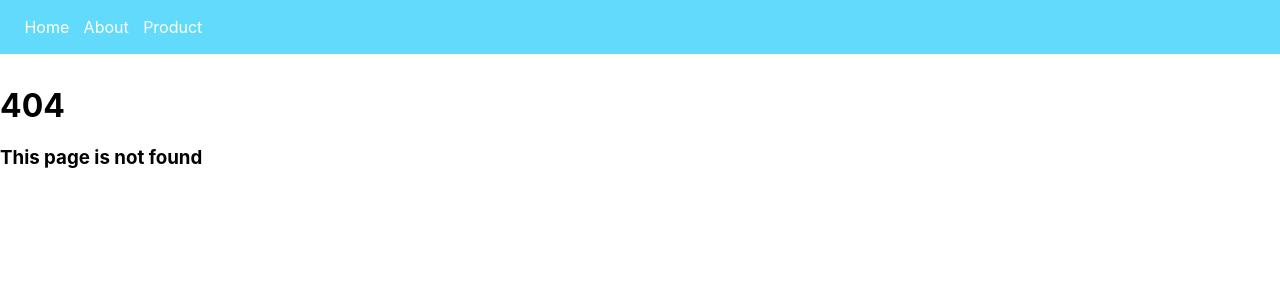
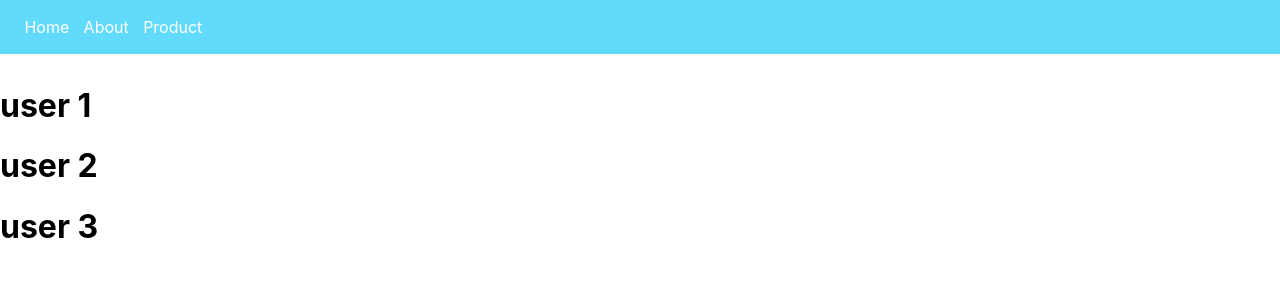
Before and after one commit to Shollytemmy/react-router-demo, a React (Create React App) app: page /users in a window 1280 px wide. Before the commit this address had no page. Shown: the top 300 px of the page. Built offline with nearby package versions, Linux system fonts and the light colour scheme.

Commit message:
dynamic routing

```diff
--- a/src/App.js
+++ b/src/App.js
@@ -12,6 +12,7 @@ import { FeaturedProducts } from './pages/FeaturedProducts';
 import { NewProducts } from './pages/NewProducts';
 import './App.css'
 import { IntroPage } from './pages/IntroPage';
+import { Users } from './pages/Users';
 function App() {
   return (
     <div className=''>
@@ -27,6 +28,9 @@ function App() {
         <Route path='featured' element={<FeaturedProducts />} />
         <Route path='new' element={<NewProducts />} />
          </Route>
+        <Route path='users' element={<Users />} />
+      <Route path='users/:userID' element={<Users />} />
+
       <Route path='*' element={<Error />} />
     </Routes>
     </div>
--- a/src/pages/Home.js
+++ b/src/pages/Home.js
@@ -6,7 +6,10 @@ export const Home = () => {
   return (
     <div className='container'>
         <p>This is the Home page</p>
-        <button onClick={()=> navigate('order-summary', {replace: true})}>place order</button>
+        <button onClick={()=> navigate('order-summary')}>place order</button>
     </div>
   )
 }
+
+
+/**<button onClick={()=> navigate('order-summary', {replace: true})}>place order</button> */
--- /dev/null
+++ b/src/pages/Users.js
@@ -0,0 +1,11 @@
+import React from 'react'
+
+export const Users = () => {
+  return (
+    <div>
+        <h1>user 1</h1>
+        <h1>user 2</h1>
+        <h1>user 3</h1>
+    </div>
+  )
+}
```
